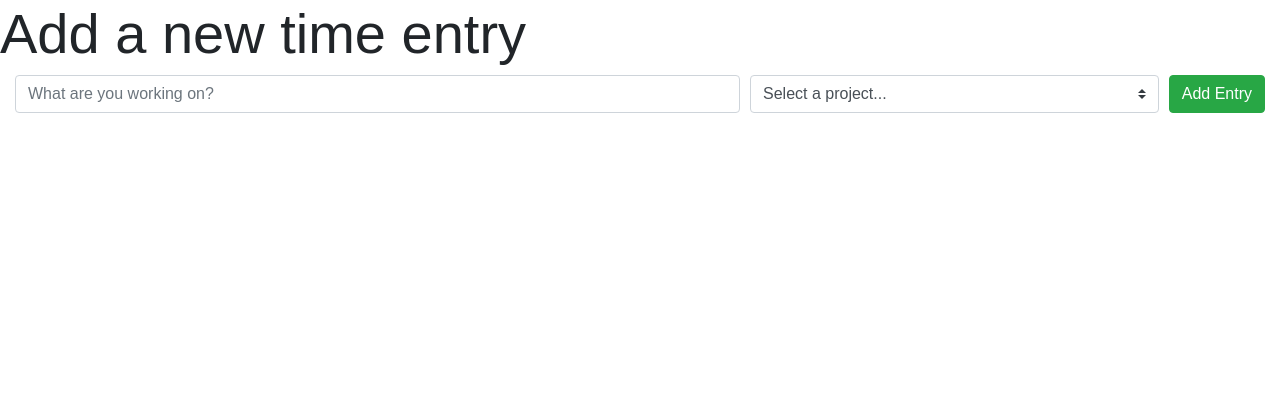
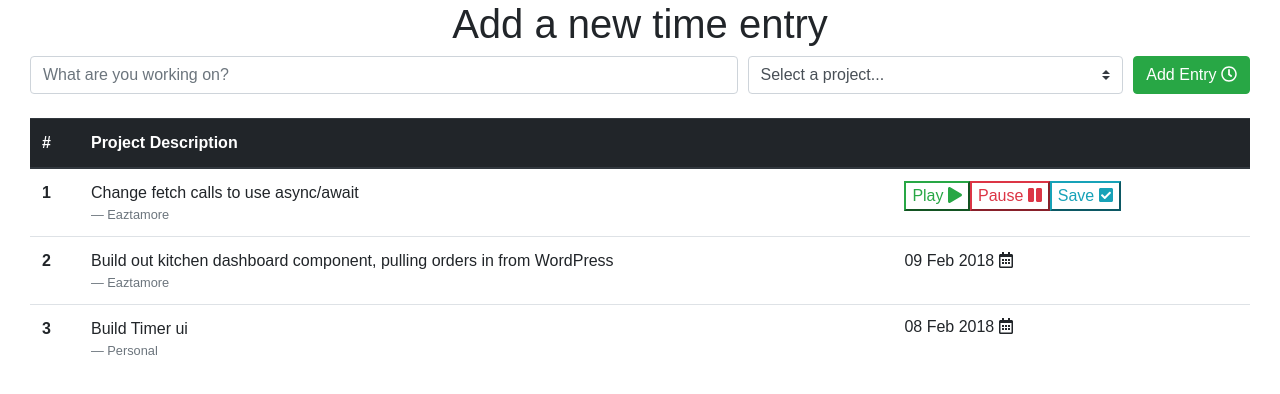
Before and after one commit to murraywilliams/timely, a React (Create React App) app: page / in a window 1280 px wide. Shown: the top 394 px of the page. Built offline with nearby package versions, Linux system fonts and the light colour scheme; the HTML template or start-up script is replaced by a standard one.

Commit message:
Built timer list and added styling & fontawesome 5 library

```diff
--- a/public/index.html
+++ b/public/index.html
@@ -17,5 +17,6 @@
     </noscript>
     <div id="root"></div>
 
+    <script defer src="https://use.fontawesome.com/releases/v5.0.6/js/all.js"></script>
   </body>
 </html>
--- a/src/App.js
+++ b/src/App.js
@@ -7,8 +7,8 @@ import TimerDashboard from './components/TimerDashboard';
 class App extends Component {
   render() {
     return (
-      <div className="App">
-        <h1 className="display-4 text-left">Add a new time entry</h1>
+      <div className="container-fluid">
+        <h1 className="text-center">Add a new time entry</h1>
         <TimerDashboard />
       </div>
     );
--- a/src/components/TimerDashboard.js
+++ b/src/components/TimerDashboard.js
@@ -2,12 +2,15 @@ import React, { Component } from 'react';
 
 // Components
 import TimerForm from './TimerForm';
+import TimerList from './TimerList';
 
 class TimerDashboard extends Component {
   render() {
     return (
       <div className="container-fluid">
         <TimerForm />
+        <br/>
+        <TimerList />
       </div>
     )
   }
--- a/src/components/TimerForm.js
+++ b/src/components/TimerForm.js
@@ -16,7 +16,7 @@ class TimerForm extends Component {
           </select>
         </div>
         <div className="col-auto">
-        <button type="submit" class="btn btn-success mb-2">Add Entry</button>
+        <button type="submit" class="btn btn-success">Add Entry <i class="far fa-clock"></i></button>
         </div>
       </div>
     )
--- /dev/null
+++ b/src/components/TimerList.js
@@ -0,0 +1,51 @@
+import React, { Component } from 'react';
+
+class TimerForm extends Component {
+  render() {
+    return (
+      <table className="table">
+        <thead className="thead-dark">
+          <tr>
+            <th className="w10" scope="col">#</th>
+            <th className="w65 text-left" scope="col">Project Description</th>
+            <th className="w25" scope="col"></th>
+          </tr>
+        </thead>
+        <tbody>
+          <tr>
+            <th scope="row">1</th>
+            <td className="text-left">
+              Change fetch calls to use async/await
+              <footer className="blockquote-footer">Eaztamore</footer>
+            </td>
+            <td>
+              <div className="btn-group" role="group" aria-label="Basic example">
+                <button type="button" className="btn-outline-success">Play <i className="fas fa-play"></i></button>
+                <button type="button" className="btn-outline-danger">Pause <i className="fas fa-pause"></i></button>
+                <button type="button" className="btn-outline-info">Save <i class="fas fa-check-square"></i></button>
+              </div>
+            </td>
+          </tr>
+          <tr>
+            <th scope="row">2</th>
+            <td className="text-left">
+              Build out kitchen dashboard component, pulling orders in from WordPress
+              <footer class="blockquote-footer">Eaztamore</footer>
+            </td>
+            <td>09 Feb 2018 <i class="far fa-calendar-alt"></i></td>
+          </tr>
+          <tr>
+            <th scope="row">3</th>
+            <td className="text-left">
+              Build Timer ui
+              <footer className="blockquote-footer">Personal</footer>
+            </td>
+            <td><h6>08 Feb 2018 <i class="far fa-calendar-alt"></i></h6></td>
+          </tr>
+        </tbody>
+      </table>
+    )
+  }
+}
+
+export default TimerForm;
```
